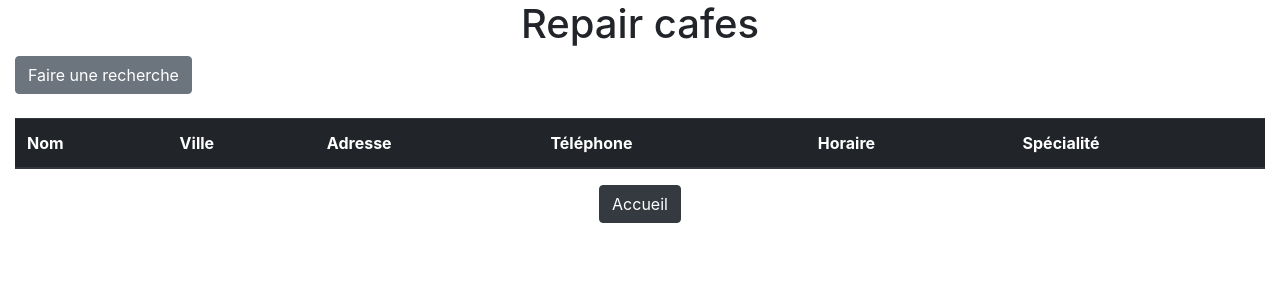
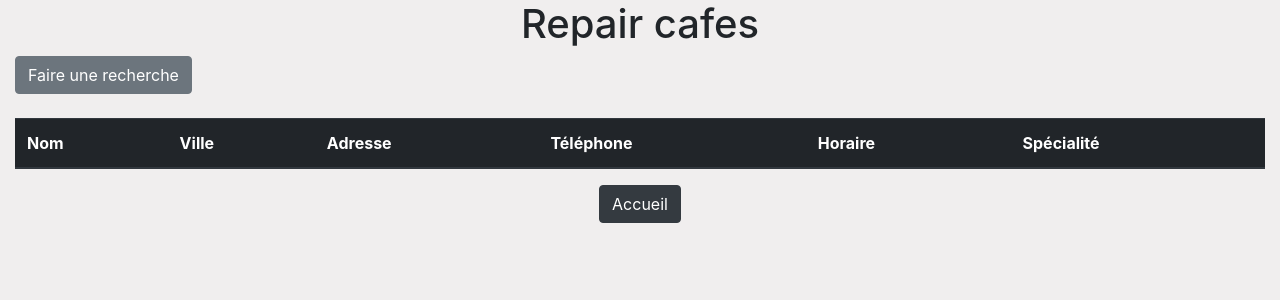
Before and after one commit to sebtex1/TP_NoSQL_VFYSK, a Flask app: page / in a window 1280 px wide. Shown: the top 300 px of the page. Run offline with Flask 2, Linux system fonts and the light colour scheme; data that the repository does not hold is empty; some libraries are stand-ins or nearby versions.

Commit message:
Add files via upload

```diff
--- a/Flask_api/templates/layouts/default.html
+++ b/Flask_api/templates/layouts/default.html
@@ -5,7 +5,7 @@
     <link rel="stylesheet" href="https://maxcdn.bootstrapcdn.com/bootstrap/4.0.0/css/bootstrap.min.css">
     <title>Repair Cafe</title>
 </head>
-<body>
+<body style="background-color:rgba(226, 222, 222, 0.494);">
 {% block body %}{% endblock %}
 
 <script src="https://code.jquery.com/jquery-3.2.1.slim.min.js"></script>
```
